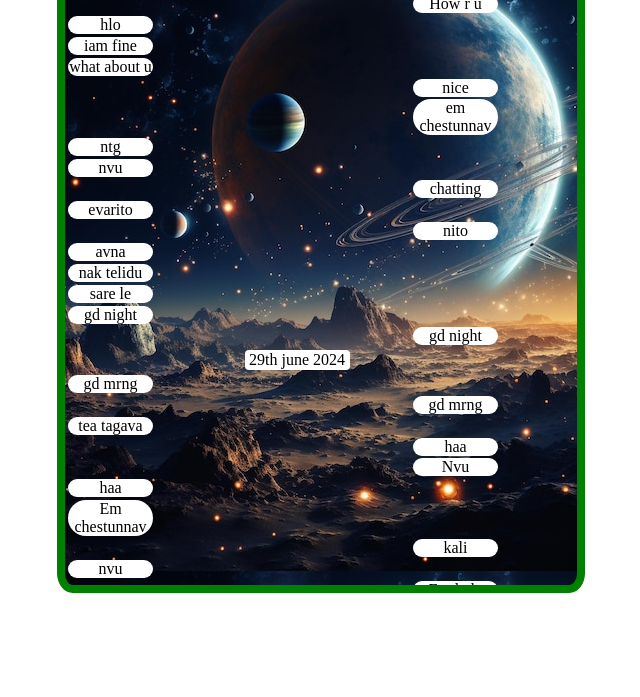
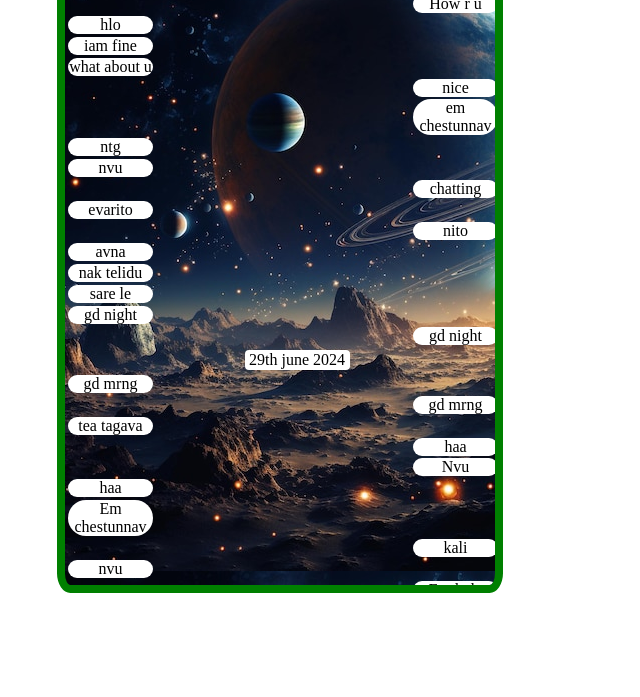
Before and after one commit to AnushikaPenta/css-assignment, a plain HTML site: page 28-06/whatsapp.html in a window 1280 px wide. Shown: the part 103-800 px from the top of the page, without its empty margins (207-847 px from the left). Drawn offline with Linux system fonts and the light colour scheme.

Commit message:
Update whatsapp.html

```diff
--- a/28-06/whatsapp.html
+++ b/28-06/whatsapp.html
@@ -7,7 +7,7 @@
     <style>
         .body{
 
-            width:40vw;
+            width:430px;
             height:80vh;
             margin:40px 20vw;
             border:8px solid green;
```
